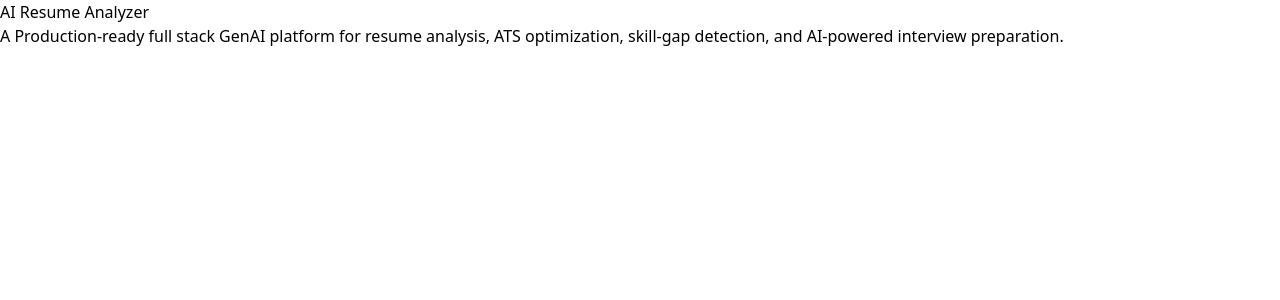
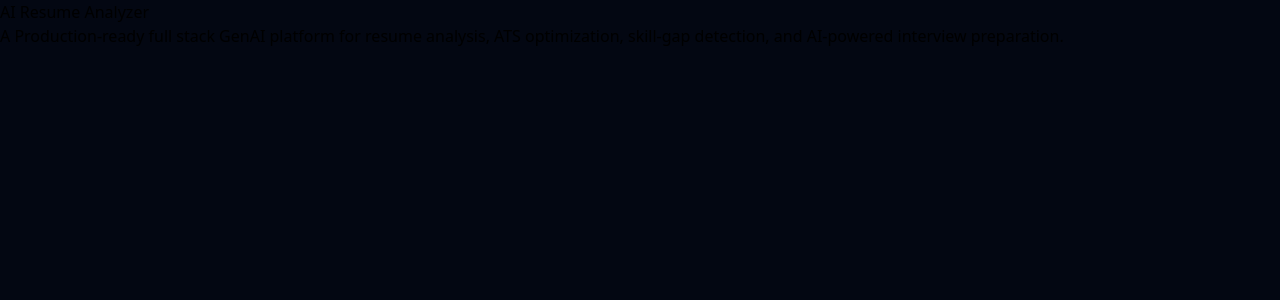
Before and after one commit to SudiptoRahaOfficial/AI-Resume-Analyzer-And-Interview-Preparation-Platform, a Next.js app in the folder frontend/: page / in a window 1280 px wide. Shown: the top 300 px of the page. Built offline with nearby package versions, Linux system fonts and the light colour scheme.

Commit message:
basic setup done for signup & signin frontend

```diff
--- /dev/null
+++ b/frontend/src/app/auth/signin/page.js
@@ -0,0 +1,10 @@
+import React from 'react'
+import Signin from '@/components/auth/signin'
+
+export default function page() {
+	return (
+		<>
+			<Signin />
+		</>
+	)
+}
--- /dev/null
+++ b/frontend/src/app/auth/signup/page.js
@@ -0,0 +1,10 @@
+import React from 'react'
+import Signup from '@/components/auth/signup'
+
+export default function page() {
+	return (
+		<>
+			<Signup />
+		</>
+	)
+}
--- a/frontend/src/app/layout.js
+++ b/frontend/src/app/layout.js
@@ -12,7 +12,9 @@ export default function RootLayout({ children }) {
 			lang='en'
 			className={`h-full antialiased`}
 		>
-			<body className='min-h-full flex flex-col'>{children}</body>
+			<body className='min-h-full flex flex-col bg-gray-950 text-mist-200'>
+				{children}
+			</body>
 		</html>
 	)
 }
--- /dev/null
+++ b/frontend/src/components/auth/signin.jsx
@@ -0,0 +1,9 @@
+import React from 'react'
+
+export default function Signin() {
+	return (
+		<main>
+			<div>Signin</div>
+		</main>
+	)
+}
--- /dev/null
+++ b/frontend/src/components/auth/signup.jsx
@@ -0,0 +1,9 @@
+import React from 'react'
+
+export default function Signup() {
+	return (
+		<main>
+			<div>Signup</div>
+		</main>
+	)
+}
```
